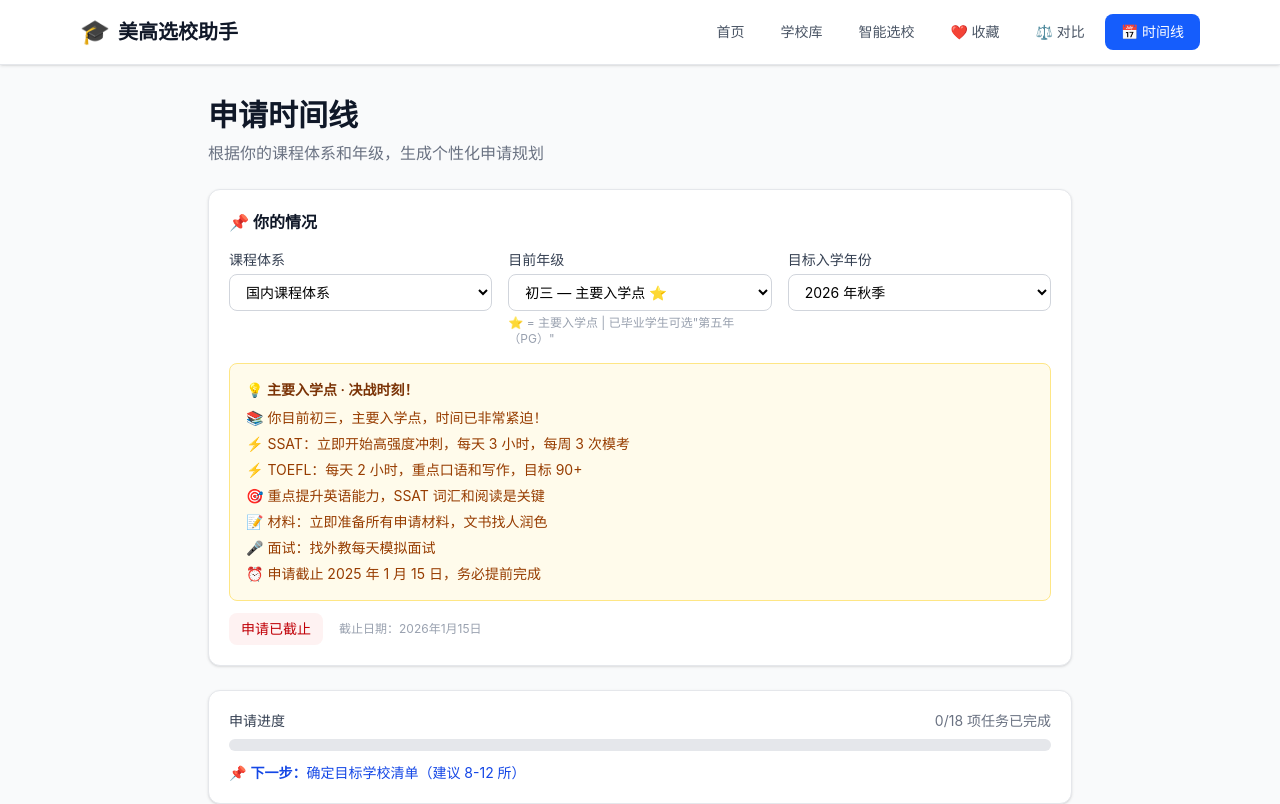
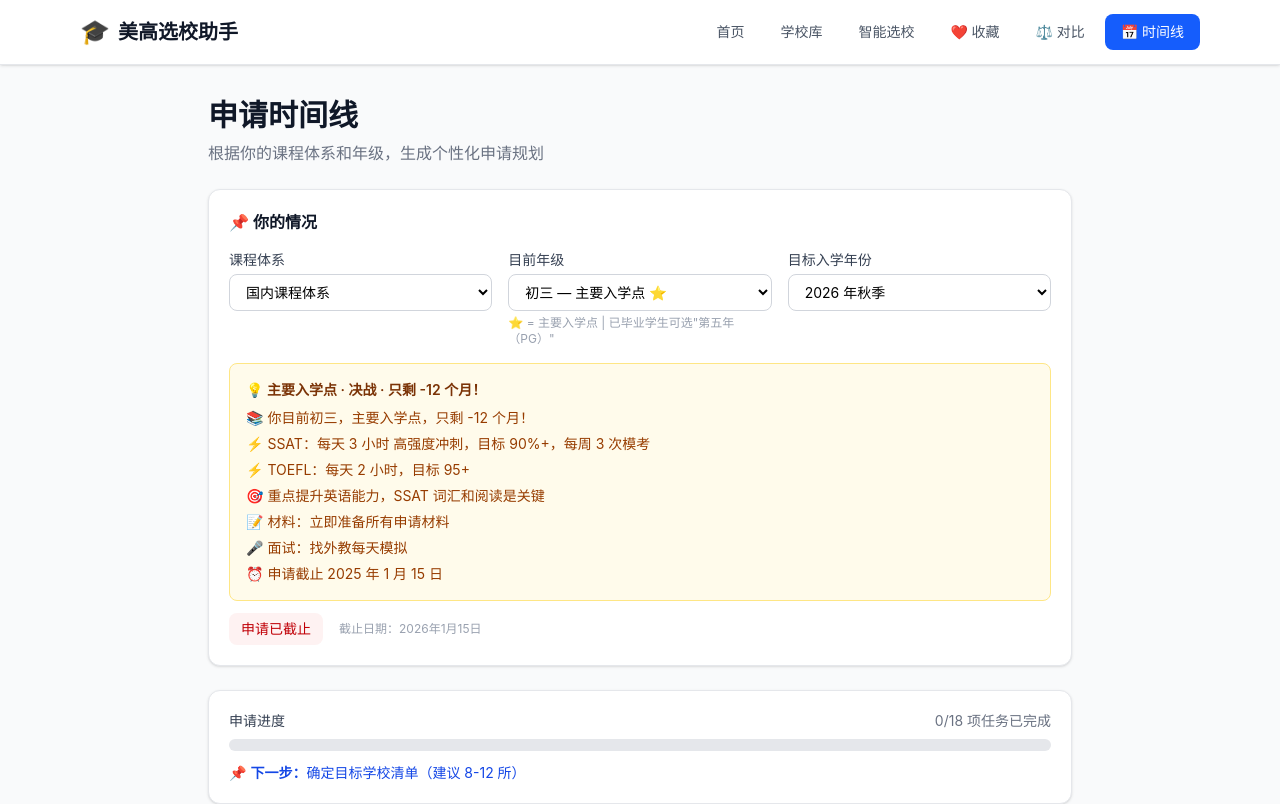
Before and after one commit to Hshyyy/meigao-helper, a React (Vite) app: page /timeline in a window 1280 px wide. Shown: the top 804 px of the page. Built offline with nearby package versions, Linux system fonts and the light colour scheme.

Commit message:
时间线完全动态化：剩余月数决定目标分数、学习强度、模考频率

```diff
--- a/src/pages/Timeline.tsx
+++ b/src/pages/Timeline.tsx
@@ -441,206 +441,224 @@ export default function Timeline() {
     };
     const gn = gradeNumMap[grade] || 9;
 
-    // 动态生成标题和建议 - 每种组合都不同
+    // 计算具体剩余月数
+    const monthsLeft = effectiveYears * 12;
+
+    // 根据剩余时间动态调整目标分数和学习强度
+    let ssatTarget: string;
+    let toeflTarget: string;
+    let dailyHours: string;
+    let weeklyMock: string;
+
+    if (monthsLeft >= 36) {
+      ssatTarget = "70%+"; toeflTarget = "70+"; dailyHours = "30 分钟"; weeklyMock = "不用模考";
+    } else if (monthsLeft >= 24) {
+      ssatTarget = "75%+"; toeflTarget = "80+"; dailyHours = "1 小时"; weeklyMock = "每月 1 次";
+    } else if (monthsLeft >= 18) {
+      ssatTarget = "80%+"; toeflTarget = "85+"; dailyHours = "1.5 小时"; weeklyMock = "每月 2 次";
+    } else if (monthsLeft >= 12) {
+      ssatTarget = "85%+"; toeflTarget = "90+"; dailyHours = "2 小时"; weeklyMock = "每周 1 次";
+    } else if (monthsLeft >= 6) {
+      ssatTarget = "85%+"; toeflTarget = "90+"; dailyHours = "2.5 小时"; weeklyMock = "每周 2 次";
+    } else {
+      ssatTarget = "90%+"; toeflTarget = "95+"; dailyHours = "3 小时"; weeklyMock = "每周 3 次";
+    }
+
+    // 动态生成标题和建议
     let title: string;
     let items: string[];
 
-    // G7（初一）× 不同入学年份
-    if (gn === 7 && effectiveYears >= 4) {
-      title = "超前规划期 · 从容起步";
+    // G7（初一）
+    if (gn === 7 && monthsLeft >= 48) {
+      title = `超前规划 · 还有 ${Math.round(monthsLeft / 12)} 年`;
       items = [
-        `📚 你目前初一，距离申请还有 4 年以上，完全不用着急`,
+        `📚 你目前初一，距离申请还有 ${Math.round(monthsLeft / 12)} 年，完全不用着急`,
         `📝 英语：看英文动画片、读英文绘本（推荐《Magic Tree House》），每天 20 分钟培养语感`,
         `🎯 ${sys.special}`,
         `🏆 活动：广泛尝试各种活动——游泳、钢琴、编程、绘画、志愿者，找到真正喜欢的`,
-        `🏫 调研：浏览本站学校库，收藏感兴趣的学校，了解录取要求`,
-        `💡 ${sys.advantage}，现在打基础，以后会轻松很多`,
-      ];
-    } else if (gn === 7 && effectiveYears === 3) {
-      title = "基础积累期 · 开始接触标化";
-      items = [
-        `📚 你目前初一，还有 3 年，现在开始接触标化考试正合适`,
-        `📝 标化：下载 SSAT 真题，每周做 1-2 篇阅读理解，熟悉题型`,
-        `🎯 ${sys.special}`,
-        `🏆 活动：从广泛尝试转向 2-3 个方向，开始有意识地积累成果`,
-        `📋 规划：制定 3 年学习计划，明确每个暑假的目标`,
+        `🏫 调研：浏览本站学校库，收藏感兴趣的学校`,
         `💡 ${sys.advantage}`,
       ];
-    } else if (gn === 7 && effectiveYears === 2) {
-      title = "系统备考期 · 每天 1 小时";
+    } else if (gn === 7 && monthsLeft >= 36) {
+      title = `基础积累 · 还有 ${Math.round(monthsLeft / 12)} 年`;
       items = [
-        `📚 你目前初一，还有 2 年，需要开始系统备考`,
-        `📝 SSAT：每天背 50 个词汇，周末做 1 套阅读模考`,
-        `📝 TOEFL：每天听 20 分钟英文播客，练习听力`,
+        `📚 你目前初一，还有 ${Math.round(monthsLeft / 12)} 年，开始接触标化考试`,
+        `📝 SSAT：每周做 1-2 篇阅读理解，熟悉题型，目标分数 ${ssatTarget}`,
+        `📝 TOEFL：每天听 15 分钟英文播客，培养听力`,
         `🎯 ${sys.special}`,
-        `🏆 活动：选定 1-2 个方向深入，参加比赛或考级`,
-        `📋 推荐信：与班主任和英语老师建立良好关系`,
+        `🏆 活动：从广泛尝试转向 2-3 个方向，开始积累`,
+        `💡 ${sys.advantage}`,
       ];
-    } else if (gn === 7 && effectiveYears === 1) {
-      title = "加速冲刺期 · 时间紧迫！";
+    } else if (gn === 7 && monthsLeft >= 24) {
+      title = `系统备考 · 还有 ${monthsLeft} 个月`;
       items = [
-        `📚 你目前初一，但只有 1 年准备时间，需要全力加速`,
-        `📝 SSAT：每天 2 小时，词汇+阅读+数学三部分同步推进，目标 75%+`,
-        `📝 TOEFL：每天 1 小时听力口语，目标 80+`,
+        `📚 你目前初一，还有 ${monthsLeft} 个月，需要开始系统备考`,
+        `📝 SSAT：每天背 50 个词汇，周末做 1 套阅读，目标 ${ssatTarget}`,
+        `📝 TOEFL：每天听 20 分钟英文，练习跟读`,
         `🎯 ${sys.special}`,
-        `🏆 活动：快速聚焦 1-2 个方向，争取申请前有成果`,
+        `🏆 活动：选定 1-2 个方向深入，参加比赛`,
+        `📋 推荐信：与老师建立良好关系`,
+      ];
+    } else if (gn === 7 && monthsLeft >= 12) {
+      title = `加速冲刺 · 只剩 ${monthsLeft} 个月！`;
+      items = [
+        `📚 你目前初一，只剩 ${monthsLeft} 个月，需要全力加速`,
+        `📝 SSAT：每天 ${dailyHours}，词汇+阅读+数学同步推进，目标 ${ssatTarget}`,
+        `📝 TOEFL：每天 1 小时听力口语，目标 ${toeflTarget}`,
+        `🎯 ${sys.special}`,
+        `🏆 活动：快速聚焦 1-2 个方向，争取出成果`,
         `🎤 面试：开始练习英文自我介绍，每天 15 分钟`,
+        `⏰ ${weeklyMock}模考`,
+      ];
+    } else if (gn === 7) {
+      title = `紧急状态 · 只剩 ${monthsLeft} 个月！`;
+      items = [
+        `📚 你目前初一，只剩 ${monthsLeft} 个月，建议调整入学年份`,
+        `⚠️ 初一学生通常申请 2-3 年后入学，当前时间不足`,
+        `📝 如果坚持：每天 ${dailyHours} 高强度备考，目标 SSAT ${ssatTarget}`,
+        `🎯 ${sys.special}`,
+        `📋 学校：确认哪些学校接受低年级申请`,
+        `⏰ ${weeklyMock}模考`,
+      ];
+    }
+    // G8（初二）
+    else if (gn === 8 && monthsLeft >= 36) {
+      title = `从容准备 · 还有 ${Math.round(monthsLeft / 12)} 年`;
+      items = [
+        `📚 你目前初二，还有 ${Math.round(monthsLeft / 12)} 年，可以从容准备`,
+        `📝 SSAT：每天背 30 个词汇，读英文小说，目标 ${ssatTarget}`,
+        `📝 TOEFL：每天听 15 分钟英文，培养语感`,
+        `🎯 ${sys.special}`,
+        `🏆 活动：广泛尝试，找到 2-3 个兴趣方向`,
+        `💡 ${sys.advantage}`,
+      ];
+    } else if (gn === 8 && monthsLeft >= 24) {
+      title = `黄金准备 · 还有 ${monthsLeft} 个月`;
+      items = [
+        `📚 你目前初二，还有 ${monthsLeft} 个月，最佳起步时间`,
+        `📝 SSAT：每天 ${dailyHours}，词汇+阅读+数学，目标 ${ssatTarget}`,
+        `📝 TOEFL：每天 30 分钟听力口语，目标 ${toeflTarget}`,
+        `🎯 ${sys.special}`,
+        `🏆 活动：选定 1-2 个方向深入，参加比赛`,
+        `📋 推荐信：与老师建立关系`,
+      ];
+    } else if (gn === 8 && monthsLeft >= 12) {
+      title = `紧迫冲刺 · 只剩 ${monthsLeft} 个月！`;
+      items = [
+        `📚 你目前初二，只剩 ${monthsLeft} 个月，必须高效行动`,
+        `📝 SSAT：每天 ${dailyHours}，暑假集中突破，目标 ${ssatTarget}`,
+        `📝 TOEFL：每天 1 小时，目标 ${toeflTarget}`,
+        `🎯 ${sys.special}`,
+        `🏆 活动：快速完善课外活动`,
+        `🎤 面试：开始练习英文面试`,
+        `⏰ ${weeklyMock}模考`,
+      ];
+    } else if (gn === 8) {
+      title = `紧急状态 · 只剩 ${monthsLeft} 个月！`;
+      items = [
+        `📚 你目前初二，只剩 ${monthsLeft} 个月，建议调整入学年份`,
+        `⚠️ 初二学生通常申请 1-2 年后入学`,
+        `📝 如果坚持：每天 ${dailyHours} 高强度冲刺，目标 SSAT ${ssatTarget}`,
+        `🎯 ${sys.special}`,
+        `⏰ ${weeklyMock}模考`,
+      ];
+    }
+    // G9（初三）
+    else if (gn === 9 && monthsLeft >= 36) {
+      title = `主要入学点 · 充裕准备 · 还有 ${Math.round(monthsLeft / 12)} 年`;
+      items = [
+        `📚 你目前初三，主要入学点，还有 ${Math.round(monthsLeft / 12)} 年准备`,
+        `📝 SSAT：系统学习，每天 ${dailyHours}，目标 ${ssatTarget}`,
+        `📝 TOEFL：重点提升听力口语，目标 ${toeflTarget}`,
+        `🎯 ${sys.special}`,
+        `🏆 活动：深入发展 1-2 个领域，争取获奖`,
+        `📋 推荐信：正式联系 2-3 位老师`,
+      ];
+    } else if (gn === 9 && monthsLeft >= 24) {
+      title = `主要入学点 · 黄金期 · 还有 ${monthsLeft} 个月`;
+      items = [
+        `📚 你目前初三，主要入学点，还有 ${monthsLeft} 个月`,
+        `📝 SSAT：每天 ${dailyHours}，目标 ${ssatTarget}，${weeklyMock}模考`,
+        `📝 TOEFL：每天 1 小时，目标 ${toeflTarget}`,
+        `🎯 ${sys.special}`,
+        `🏆 活动：在 1-2 个领域做出深度`,
+        `📋 推荐信：正式联系老师`,
+        `🎤 面试：开始练习英文自我介绍`,
+      ];
+    } else if (gn === 9 && monthsLeft >= 12) {
+      title = `主要入学点 · 冲刺期 · 只剩 ${monthsLeft} 个月！`;
+      items = [
+        `📚 你目前初三，主要入学点，只剩 ${monthsLeft} 个月！`,
+        `📝 SSAT：每天 ${dailyHours}，目标 ${ssatTarget}，${weeklyMock}模考`,
+        `📝 TOEFL：每天 1 小时，目标 ${toeflTarget}，口语每天练习`,
+        `🎯 ${sys.special}`,
+        `📝 材料：同时准备文书、成绩单、推荐信`,
+        `🎤 面试：每天练习，建议找外教模拟`,
         `⏰ 申请截止 ${enrollYear - 1} 年 1 月 15 日`,
       ];
-    } else if (gn === 7 && effectiveYears <= 0) {
-      title = "紧急状态 · 时间严重不足";
+    } else if (gn === 9) {
+      title = `主要入学点 · 决战 · 只剩 ${monthsLeft} 个月！`;
       items = [
-        `📚 你目前初一，但入学时间已近，建议调整入学年份`,
-        `⚠️ 提示：初一学生通常申请 2-3 年后入学，当前选择时间不足`,
-        `📝 如果坚持：立即开始 SSAT+TOEFL 高强度备考`,
+        `📚 你目前初三，主要入学点，只剩 ${monthsLeft} 个月！`,
+        `⚡ SSAT：每天 ${dailyHours} 高强度冲刺，目标 ${ssatTarget}，${weeklyMock}模考`,
+        `⚡ TOEFL：每天 2 小时，目标 ${toeflTarget}`,
         `🎯 ${sys.special}`,
-        `📋 学校：确认哪些学校接受低年级申请`,
+        `📝 材料：立即准备所有申请材料`,
+        `🎤 面试：找外教每天模拟`,
         `⏰ 申请截止 ${enrollYear - 1} 年 1 月 15 日`,
       ];
     }
-    // G8（初二）× 不同入学年份
-    else if (gn === 8 && effectiveYears >= 3) {
-      title = "从容准备期 · 3 年以上";
+    // G10（高一）
+    else if (gn === 10 && monthsLeft >= 24) {
+      title = `最后机会 · 还有 ${monthsLeft} 个月`;
       items = [
-        `📚 你目前初二，还有 3 年以上，可以从容准备`,
-        `📝 英语：每天背 30 个 SSAT 词汇，读英文小说（推荐《Percy Jackson》系列）`,
+        `📚 你目前高一，最后机会，还有 ${monthsLeft} 个月`,
+        `📝 SSAT：确认已有 ${ssatTarget} 成绩，或开始备考`,
+        `📝 TOEFL：确认已有 ${toeflTarget} 成绩，或开始冲刺`,
         `🎯 ${sys.special}`,
-        `🏆 活动：广泛尝试，找到 2-3 个兴趣方向，开始有计划地深入`,
-        `🏫 调研：利用本站智能选校，初步筛选 10-15 所感兴趣的学校`,
-        `💡 ${sys.advantage}`,
+        `📋 学校：确认目标学校是否接受 10 年级`,
+        `🏆 活动：完善履历，准备文书`,
       ];
-    } else if (gn === 8 && effectiveYears === 2) {
-      title = "黄金准备期 · 最佳起步时间";
+    } else if (gn === 10 && monthsLeft >= 12) {
+      title = `最后机会 · 只剩 ${monthsLeft} 个月！`;
       items = [
-        `📚 你目前初二，还有 2 年，这是最佳的起步时间`,
-        `📝 SSAT：系统学习词汇（每天 50 个）+ 阅读（每天 1 篇）+ 数学（每周 2 套）`,
-        `📝 TOEFL：每天听 30 分钟英文材料，练习口语跟读`,
+        `📚 你目前高一，只剩 ${monthsLeft} 个月！`,
+        `📝 SSAT：必须已有或立即冲刺，目标 ${ssatTarget}，${weeklyMock}模考`,
+        `📝 TOEFL：必须已有或立即冲刺，目标 ${toeflTarget}`,
         `🎯 ${sys.special}`,
-        `🏆 活动：选定 1-2 个方向深入发展，开始参加比赛`,
-        `📋 推荐信：与老师建立关系，为以后做准备`,
+        `📋 学校：只选接受 10 年级的学校`,
+        `🎤 面试：立即准备`,
       ];
-    } else if (gn === 8 && effectiveYears === 1) {
-      title = "紧迫冲刺期 · 必须高效";
+    } else if (gn === 10) {
+      title = `最后机会 · 紧急！只剩 ${monthsLeft} 个月！`;
       items = [
-        `📚 你目前初二，只有 1 年，必须高效行动`,
-        `📝 SSAT：每天 2 小时冲刺，暑假集中突破，目标 80%+`,
-        `📝 TOEFL：每天 1 小时听力口语，目标 85+`,
-        `🎯 ${sys.special}`,
-        `🏆 活动：快速完善课外活动，确保有 1-2 个亮点`,
-        `🎤 面试：开始练习英文面试，找外教模拟`,
-        `⏰ 申请截止 ${enrollYear - 1} 年 1 月 15 日`,
-      ];
-    } else if (gn === 8 && effectiveYears <= 0) {
-      title = "紧急状态 · 立即行动";
-      items = [
-        `📚 你目前初二，入学时间已近，建议调整入学年份`,
-        `⚠️ 提示：初二学生通常申请 1-2 年后入学`,
-        `📝 如果坚持：立即开始 SSAT+TOEFL 高强度冲刺`,
-        `🎯 ${sys.special}`,
-        `📋 学校：确认目标学校，精准准备`,
-        `⏰ 申请截止 ${enrollYear - 1} 年 1 月 15 日`,
-      ];
-    }
-    // G9（初三）× 不同入学年份
-    else if (gn === 9 && effectiveYears >= 3) {
-      title = "主要入学点 · 充裕准备";
-      items = [
-        `📚 你目前初三，这是美高主要入学点，还有 3 年以上准备`,
-        `📝 SSAT：系统学习，目标 85%+，每天 1.5 小时`,
-        `📝 TOEFL：目标 90+，重点提升听力和口语`,
-        `🎯 ${sys.special}`,
-        `🏆 活动：深入发展 1-2 个领域，争取获奖或有实质性成果`,
-        `📋 推荐信：正式联系 2-3 位熟悉你的老师`,
-      ];
-    } else if (gn === 9 && effectiveYears === 2) {
-      title = "主要入学点 · 黄金准备期";
-      items = [
-        `📚 你目前初三，主要入学点，还有 2 年，现在是黄金时期`,
-        `📝 SSAT：每天 1.5 小时，词汇+阅读+数学同步推进，目标 85%+`,
-        `📝 TOEFL：每天 1 小时，重点听力和口语，目标 90+`,
-        `🎯 ${sys.special}`,
-        `🏆 活动：在 1-2 个领域做出深度，争取获奖`,
-        `📋 推荐信：正式联系老师，给他们充足时间准备`,
-        `🎤 面试：开始练习英文自我介绍和常见问题`,
-      ];
-    } else if (gn === 9 && effectiveYears === 1) {
-      title = "主要入学点 · 紧迫冲刺！";
-      items = [
-        `📚 你目前初三，主要入学点，只有 1 年！`,
-        `📝 SSAT：每周 2 次模考冲刺，目标 85%+，重点突破阅读`,
-        `📝 TOEFL：每周 1 次模考，目标 90+，口语每天练习`,
-        `🎯 ${sys.special}`,
-        `📝 材料：同时准备文书、成绩单、推荐信，不能落下任何一项`,
-        `🎤 面试：每天练习英文面试，建议找外教模拟`,
-        `⏰ 申请截止 ${enrollYear - 1} 年 1 月 15 日，务必提前 1 个月完成`,
-      ];
-    } else if (gn === 9 && effectiveYears <= 0) {
-      title = "主要入学点 · 决战时刻！";
-      items = [
-        `📚 你目前初三，主要入学点，时间已非常紧迫！`,
-        `⚡ SSAT：立即开始高强度冲刺，每天 3 小时，每周 3 次模考`,
-        `⚡ TOEFL：每天 2 小时，重点口语和写作，目标 90+`,
-        `🎯 ${sys.special}`,
-        `📝 材料：立即准备所有申请材料，文书找人润色`,
-        `🎤 面试：找外教每天模拟面试`,
-        `⏰ 申请截止 ${enrollYear - 1} 年 1 月 15 日，务必提前完成`,
-      ];
-    }
-    // G10（高一）× 不同入学年份
-    else if (gn === 10 && effectiveYears >= 2) {
-      title = "最后机会 · 还有余地";
-      items = [
-        `📚 你目前高一，这是最后机会，但还有 2 年以上准备`,
-        `📝 标化：确认已有 SSAT 85%+ 和 TOEFL 90+ 成绩，或开始备考`,
-        `🎯 ${sys.special}`,
-        `📋 学校：确认目标学校是否接受 10 年级申请，部分学校不接受`,
-        `🏆 活动：完善履历，准备文书`,
-        `💡 ${sys.advantage}`,
-      ];
-    } else if (gn === 10 && effectiveYears === 1) {
-      title = "最后机会 · 时间紧迫！";
-      items = [
-        `📚 你目前高一，最后机会，只有 1 年！`,
-        `📝 SSAT：必须已有成绩，或立即冲刺，目标 85%+`,
-        `📝 TOEFL：必须已有 90+ 成绩，或立即冲刺`,
-        `🎯 ${sys.special}`,
-        `📋 学校：只选接受 10 年级的学校，不要浪费时间`,
-        `🎤 面试：立即准备，找外教模拟`,
-        `⏰ 申请截止 ${enrollYear - 1} 年 1 月 15 日`,
-      ];
-    } else if (gn === 10 && effectiveYears <= 0) {
-      title = "最后机会 · 紧急状态！";
-      items = [
-        `📚 你目前高一，时间已非常紧迫！建议调整入学年份`,
-        `⚠️ 提示：高一学生通常申请 1-2 年后入学`,
-        `📝 如果坚持：立即冲刺 SSAT+TOEFL`,
+        `📚 你目前高一，只剩 ${monthsLeft} 个月！建议调整入学年份`,
+        `⚠️ 高一学生通常申请 1-2 年后入学`,
+        `📝 如果坚持：每天 ${dailyHours} 冲刺 SSAT+TOEFL`,
         `🎯 ${sys.special}`,
         `📋 学校：精准选择接受 10 年级的学校`,
-        `⏰ 申请截止 ${enrollYear - 1} 年 1 月 15 日`,
       ];
     }
     // G11（高二）
     else if (gn === 11) {
-      title = "极紧迫 · 少数学校可选";
+      title = `极紧迫 · 只有少数学校可选`;
       items = [
-        `📚 你目前高二，大部分学校不接受 11 年级申请`,
-        `📋 学校：只有少数学校接受，需要非常精准地选择`,
-        `📝 标化：必须已有 SSAT 和 TOEFL 成绩`,
+        `📚 你目前高二，大部分学校不接受 11 年级`,
+        `📋 学校：只有少数学校接受，需精准选择`,
+        `📝 标化：必须已有 SSAT ${ssatTarget} 和 TOEFL ${toeflTarget}`,
         `🎯 ${sys.special}`,
-        `🏆 活动：聚焦最想去的 3-5 所学校，精准准备`,
-        `⏰ 申请截止 ${enrollYear - 1} 年 1 月 15 日`,
+        `🏆 活动：聚焦最想去的 3-5 所学校`,
       ];
     }
     // 默认
     else {
-      title = "规划中";
+      title = `规划中 · 还有 ${monthsLeft} 个月`;
       items = [
         `📚 建议调整年级或入学年份`,
         `💡 大部分学生在初三（G9）申请美高`,
+        `📝 标化：${sys.test}，目标 SSAT ${ssatTarget}，TOEFL ${toeflTarget}`,
         `🎯 ${sys.special}`,
-        `📝 标化：${sys.test}`,
         `⏰ 目标 ${enrollYear} 年秋季入学`,
-        `💡 ${sys.advantage}`,
       ];
     }
 
```
